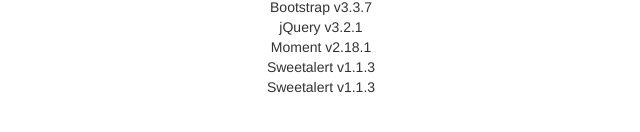
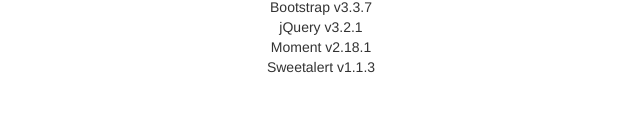
Before and after one commit to rreddy37/angular-bootstrap-starter, a website: page index.html in a window 1280 px wide. Shown: the part 212-344 px from the top of the page, 319-959 px from the left. Drawn offline with nearby package versions, Linux system fonts and the light colour scheme; some packages are replaced by stand-ins of ours; a script that the page names is missing.

Commit message:
changed home.html

```diff
--- a/views/home.html
+++ b/views/home.html
@@ -8,7 +8,6 @@
             <li>jQuery v3.2.1</li>
             <li>Moment v2.18.1</li>
             <li>Sweetalert v1.1.3</li>
-            <li>Sweetalert v1.1.3</li>
         </ul>
     </div>
 </div>
```
